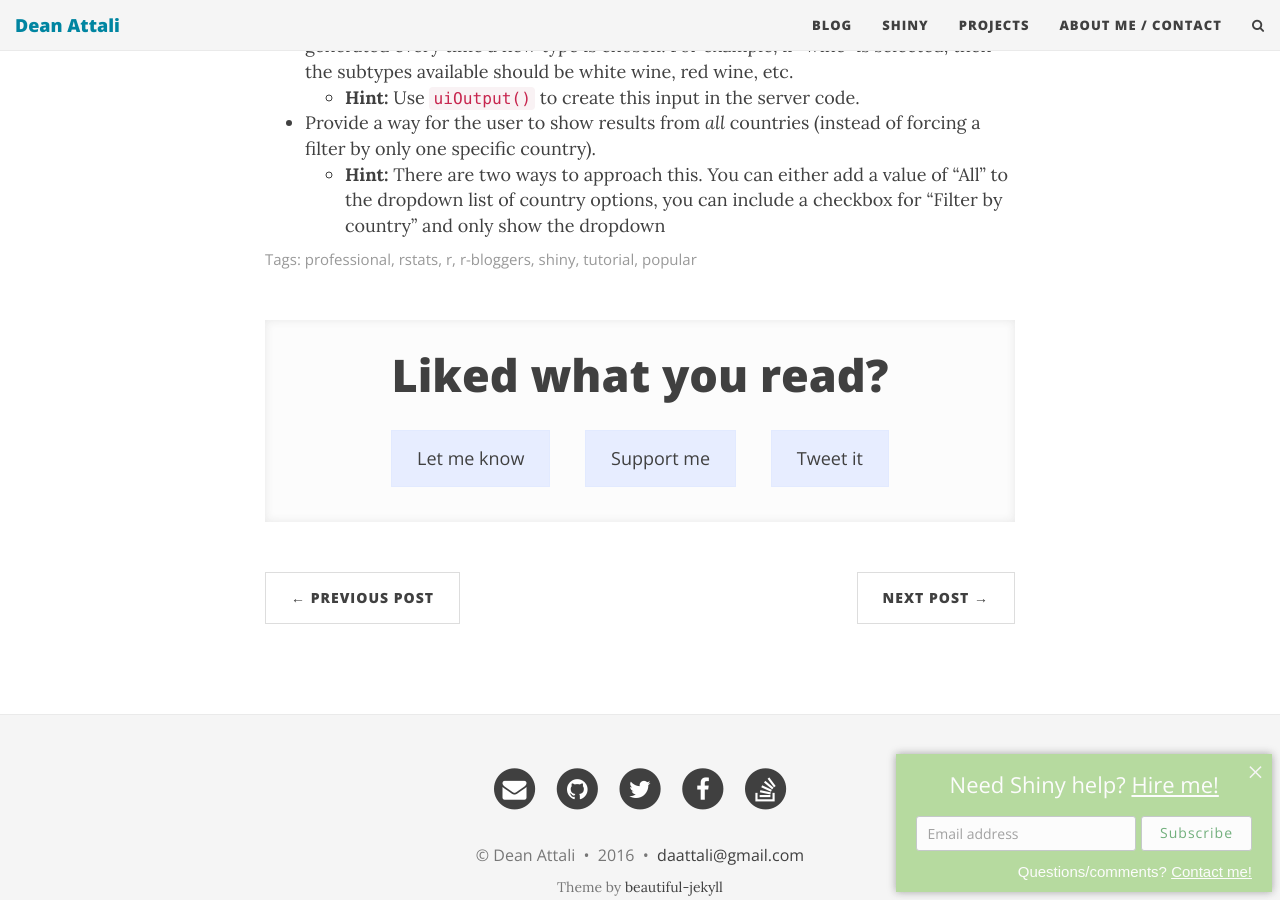
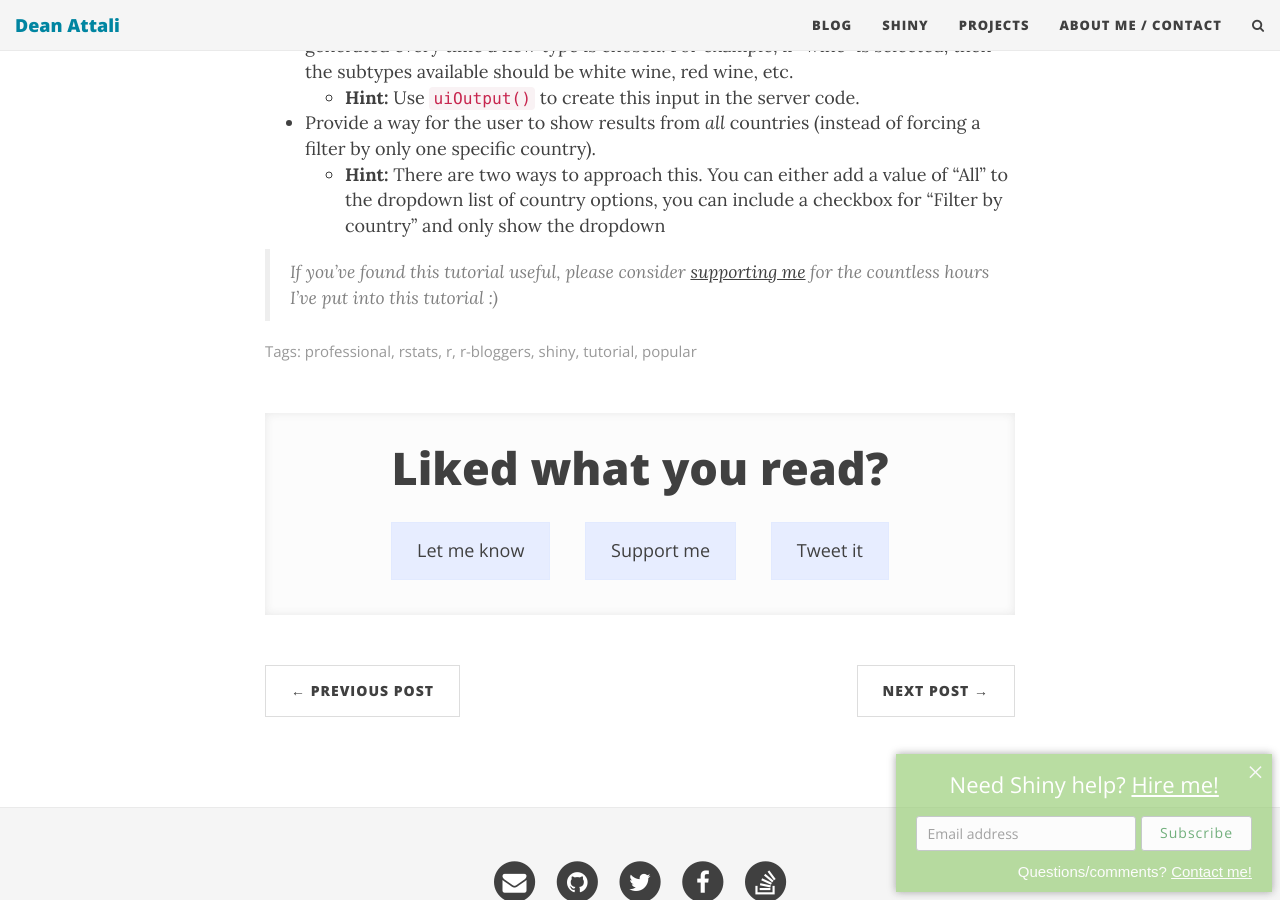
Before and after one commit to daattali/daattali.github.io, a Jekyll site: the page built from _posts/2015-12-07-building-shiny-apps-tutorial.md, in a window 1280 px wide and 900 px high, scrolled down 37941 px. Built offline with Jekyll 4.4.1, drawn with Linux system fonts in a browser that asks for light colours; nearby versions of some CDN libraries; comment, search, counter and statistics services are not loaded.

Commit message:
add donate link to shiny tutorial

```diff
--- a/_posts/2015-12-07-building-shiny-apps-tutorial.md
+++ b/_posts/2015-12-07-building-shiny-apps-tutorial.md
@@ -1047,3 +1047,5 @@ The app we developed is functional, but there are plenty of improvements that ca
 
 - Provide a way for the user to show results from *all* countries (instead of forcing a filter by only one specific country).
     - **Hint:** There are two ways to approach this. You can either add a value of "All" to the dropdown list of country options, you can include a checkbox for "Filter by country" and only show the dropdown
+
+> If you’ve found this tutorial useful, please consider [supporting me](https://www.paypal.me/daattali/15) for the countless hours I’ve put into this tutorial :)
```
